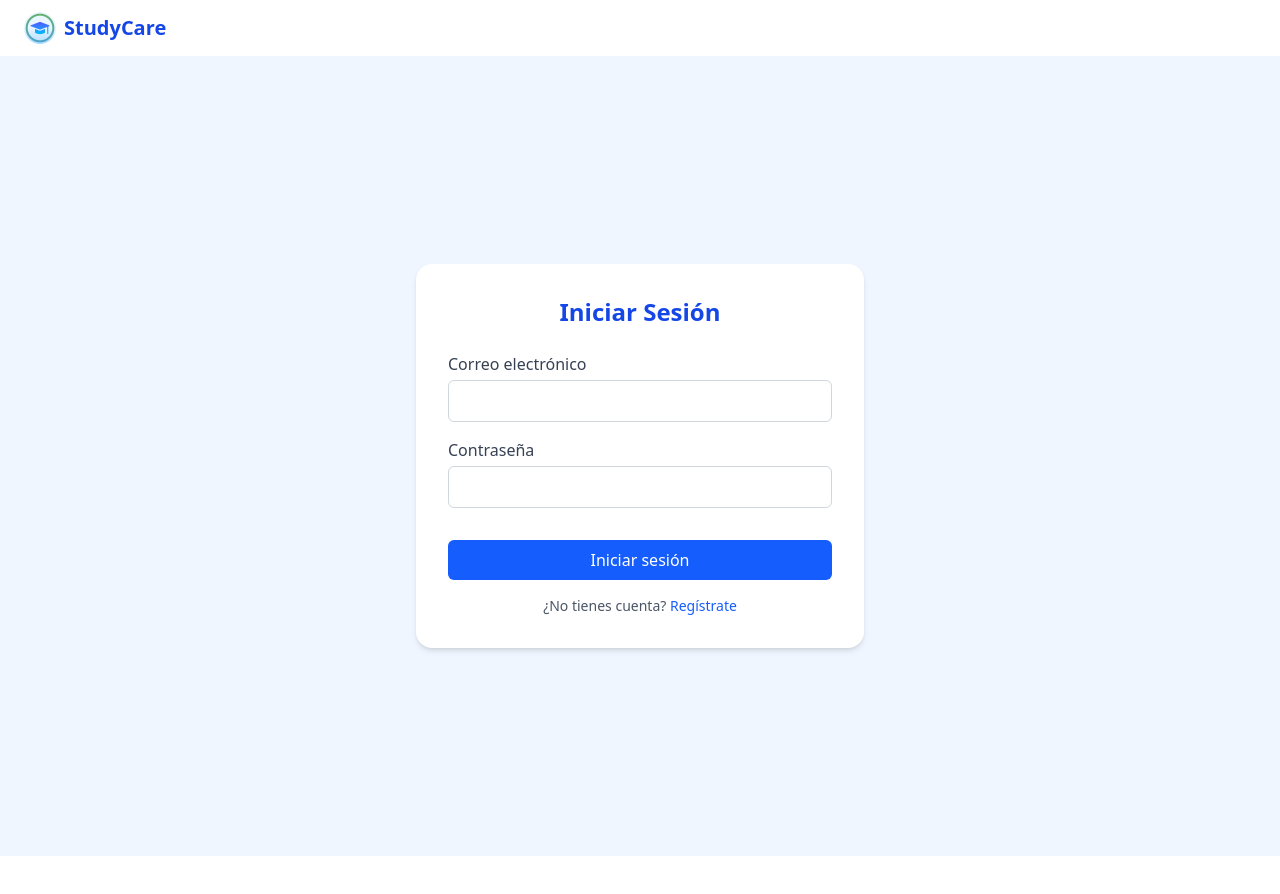
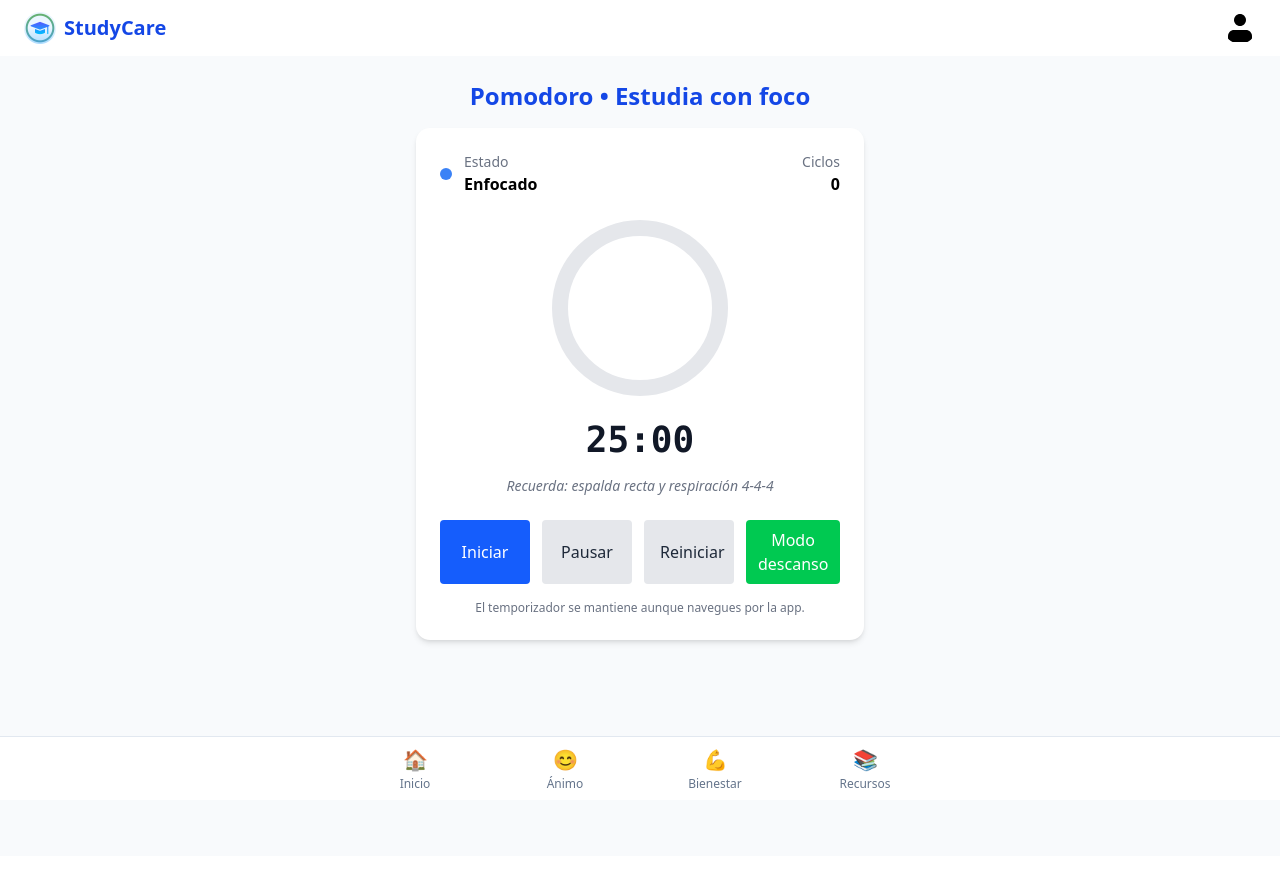
Before and after one commit to edav404/StudyCare, an Angular app: page /pomodoro in a window 1280 px wide. Before the commit this address led to /login. Shown: the top 894 px of the page. Built offline with nearby package versions, Linux system fonts and the light colour scheme.

Commit message:
feature: pomodoro clock

```diff
--- a/src/app/app.routes.ts
+++ b/src/app/app.routes.ts
@@ -13,6 +13,9 @@ export const routes: Routes = [
   { path: 'editar-perfil', component: PgEditarPerfil },
   { path: 'estados-animo', component: PgEstadosAnimo },
   { path: 'bienestar', component: PgBienestarComponent },
+  { path: 'pomodoro',
+    loadComponent: () => import('./pages/pg-pomodoro/pg-pomodoro.component').then(m => m.PgPomodoroComponent)
+  },
   { path: 'recursos',
     loadComponent: () =>
       import('./pages/pg-recursos/pg-recursos.component').then((m) => m.PgRecursosComponent), },
--- a/src/app/pages/pg-inicio/pg-inicio.html
+++ b/src/app/pages/pg-inicio/pg-inicio.html
@@ -79,6 +79,19 @@
     </form>
   </div>
 
+    <!-- Tarjeta de acceso rápido a Pomodoro -->
+  <div class="max-w-md mx-auto my-4">
+    <a routerLink="/pomodoro" class="group block bg-white rounded-xl shadow-md p-4 flex items-center gap-4 hover:shadow-2xl transform hover:-translate-y-1 transition">
+      <div class="w-12 h-12 flex items-center justify-center bg-blue-50 rounded-lg text-2xl">🕒</div>
+      <div>
+        <div class="text-sm text-gray-500">Modo</div>
+        <div class="text-lg font-semibold text-gray-800">Reloj Pomodoro</div>
+        <div class="text-xs text-gray-500 mt-1">25 min enfocado • 5 min descanso</div>
+      </div>
+      <div class="ml-auto text-sm text-blue-600 group-hover:underline">Abrir</div>
+    </a>
+  </div>
+
   <!-- Lista de tareas por categoría -->
   <div class="grid grid-cols-1 md:grid-cols-3 gap-6 mt-8 px-6 mb-6">
     <div *ngFor="let category of categories">
--- a/src/app/pages/pg-inicio/pg-inicio.ts
+++ b/src/app/pages/pg-inicio/pg-inicio.ts
@@ -1,7 +1,7 @@
 import { Component, OnInit, signal } from '@angular/core';
 import { CommonModule } from '@angular/common';
 import { FormsModule } from '@angular/forms';
-import { Router } from '@angular/router';
+import { Router, RouterModule } from '@angular/router';
 import { UserService } from '../../services/user.service';
 
 // Definir la interfaz Task
@@ -15,7 +15,7 @@ export interface Task {
 @Component({
   selector: 'app-pg-inicio',
   standalone: true,
-  imports: [CommonModule, FormsModule],
+  imports: [CommonModule, FormsModule, RouterModule],
   templateUrl: './pg-inicio.html',
   styleUrl: './pg-inicio.css',
 })
--- /dev/null
+++ b/src/app/pages/pg-pomodoro/pg-pomodoro.component.css
@@ -0,0 +1,34 @@
+:root {
+  --card-bg: #ffffff;
+}
+
+.pomodoro-root {
+  background: #f8fafc;
+}
+
+.card {
+  border-radius: 14px;
+}
+
+.status-dot {
+  width: 12px;
+  height: 12px;
+  border-radius: 50%;
+  display: inline-block;
+}
+
+.progress-ring svg {
+  display: block;
+}
+
+.time {
+  color: #111827;
+}
+
+.controls .btn {
+  min-width: 90px;
+}
+
+.btn:active { transform: scale(0.98); }
+
+.ergonomics { font-style: italic; }
--- /dev/null
+++ b/src/app/pages/pg-pomodoro/pg-pomodoro.component.html
@@ -0,0 +1,51 @@
+<div class="pomodoro-root p-6 min-h-screen flex flex-col items-center justify-start bg-gray-50">
+  <h1 class="text-2xl font-bold text-blue-700 mb-4">Pomodoro • Estudia con foco</h1>
+
+  <div class="card bg-white rounded-2xl shadow-md p-6 w-full max-w-md">
+    <div class="flex items-center justify-between mb-4">
+      <div class="status flex items-center gap-3">
+        <span class="status-dot" [style.background]="modeColor"></span>
+        <div>
+          <div class="text-sm text-gray-500">Estado</div>
+          <div class="font-semibold">{{ modeLabel }}</div>
+        </div>
+      </div>
+      <div class="cycles text-right">
+        <div class="text-sm text-gray-500">Ciclos</div>
+        <div class="font-semibold">{{ cyclesCompleted }}</div>
+      </div>
+    </div>
+
+    <div class="timer-area flex flex-col items-center gap-4">
+      <div class="progress-ring">
+        <svg viewBox="0 0 120 120" class="w-48 h-48">
+          <circle cx="60" cy="60" r="50" stroke="#e5e7eb" stroke-width="10" fill="none"></circle>
+          <circle
+            cx="60"
+            cy="60"
+            r="50"
+            [attr.stroke]="modeColor"
+            stroke-width="10"
+            fill="none"
+            stroke-linecap="round"
+            [attr.stroke-dasharray]="314.1592653589793"
+            [attr.stroke-dashoffset]="314.1592653589793 * (1 - progressPct / 100)"
+            transform="rotate(-90 60 60)"
+          ></circle>
+        </svg>
+      </div>
+
+      <div class="time text-4xl font-mono font-bold">{{ minutes }}:{{ seconds }}</div>
+      <div class="ergonomics text-sm text-gray-500">Recuerda: espalda recta y respiración 4-4-4</div>
+    </div>
+
+    <div class="controls mt-6 flex gap-3 justify-center">
+      <button class="btn bg-blue-600 text-white px-4 py-2 rounded" (click)="start()">Iniciar</button>
+      <button class="btn bg-gray-200 text-gray-800 px-4 py-2 rounded" (click)="pause()">Pausar</button>
+      <button class="btn bg-gray-200 text-gray-800 px-4 py-2 rounded" (click)="reset()">Reiniciar</button>
+  <button class="btn bg-green-500 text-white px-3 py-2 rounded" (click)="toggleMode()">{{ mode === 'study' ? 'Modo descanso' : 'Volver a estudio' }}</button>
+    </div>
+
+    <div class="note mt-4 text-xs text-gray-500 text-center">El temporizador se mantiene aunque navegues por la app.</div>
+  </div>
+</div>
--- /dev/null
+++ b/src/app/pages/pg-pomodoro/pg-pomodoro.component.ts
@@ -0,0 +1,218 @@
+import { Component, OnDestroy, OnInit } from '@angular/core';
+import { CommonModule } from '@angular/common';
+
+type Mode = 'study' | 'rest';
+
+interface PomodoroState {
+  mode: Mode;
+  remaining: number; // seconds
+  isRunning: boolean;
+  endTime?: number | null; // ms timestamp
+  cyclesCompleted: number;
+}
+
+const STORAGE_KEY = 'studycare_pomodoro_v1';
+
+@Component({
+  selector: 'app-pg-pomodoro',
+  standalone: true,
+  imports: [CommonModule],
+  templateUrl: './pg-pomodoro.component.html',
+  styleUrls: ['./pg-pomodoro.component.css']
+})
+export class PgPomodoroComponent implements OnInit, OnDestroy {
+  // default durations (seconds)
+  readonly STUDY_DEFAULT = 25 * 60;
+  readonly REST_DEFAULT = 5 * 60;
+
+  // state
+  mode: Mode = 'study';
+  remaining = this.STUDY_DEFAULT;
+  isRunning = false;
+  endTime: number | null = null;
+  cyclesCompleted = 0;
+
+  private timerId: any = null;
+
+  // UI helpers
+  get minutes() {
+    return Math.floor(this.remaining / 60).toString().padStart(2, '0');
+  }
+
+  get seconds() {
+    return (this.remaining % 60).toString().padStart(2, '0');
+  }
+
+  get modeLabel() {
+    return this.mode === 'study' ? 'Enfocado' : 'Descanso';
+  }
+
+  get modeColor() {
+    return this.mode === 'study' ? '#3b82f6' : '#10b981';
+  }
+
+  get totalForMode() {
+    return this.mode === 'study' ? this.STUDY_DEFAULT : this.REST_DEFAULT;
+  }
+
+  get progressPct() {
+    const total = this.totalForMode;
+    return Math.min(100, Math.round(((total - this.remaining) / total) * 100));
+  }
+
+  ngOnInit(): void {
+    this.loadState();
+    // if running, ensure timer updates according to endTime
+    if (this.isRunning) {
+      this.startTicker();
+    }
+  }
+
+  ngOnDestroy(): void {
+    this.clearTicker();
+  }
+
+  private loadState() {
+    try {
+      const raw = localStorage.getItem(STORAGE_KEY);
+      if (!raw) return;
+      const s: PomodoroState = JSON.parse(raw);
+      this.mode = s.mode ?? 'study';
+      this.remaining = typeof s.remaining === 'number' ? s.remaining : this.totalForMode;
+      this.isRunning = !!s.isRunning;
+      this.endTime = s.endTime ?? null;
+      this.cyclesCompleted = s.cyclesCompleted ?? 0;
+
+      // If running and endTime exists, compute remaining by timestamp
+      if (this.isRunning && this.endTime) {
+        const rem = Math.max(0, Math.round((this.endTime - Date.now()) / 1000));
+        this.remaining = rem;
+        if (this.remaining <= 0) {
+          // completed while away
+          this.onCycleComplete();
+        }
+      }
+    } catch (e) {
+      console.error('Error loading pomodoro state', e);
+    }
+  }
+
+  private saveState() {
+    const state: PomodoroState = {
+      mode: this.mode,
+      remaining: this.remaining,
+      isRunning: this.isRunning,
+      endTime: this.endTime,
+      cyclesCompleted: this.cyclesCompleted
+    };
+    try {
+      localStorage.setItem(STORAGE_KEY, JSON.stringify(state));
+    } catch (e) {
+      console.error('Error saving pomodoro state', e);
+    }
+  }
+
+  start() {
+    if (this.isRunning) return;
+    this.isRunning = true;
+    this.endTime = Date.now() + this.remaining * 1000;
+    this.saveState();
+    this.startTicker();
+  }
+
+  pause() {
+    if (!this.isRunning) return;
+    this.isRunning = false;
+    if (this.endTime) {
+      this.remaining = Math.max(0, Math.round((this.endTime - Date.now()) / 1000));
+    }
+    this.endTime = null;
+    this.saveState();
+    this.clearTicker();
+  }
+
+  reset() {
+    this.isRunning = false;
+    this.endTime = null;
+    this.remaining = this.totalForMode;
+    this.saveState();
+    this.clearTicker();
+  }
+
+  /**
+   * Toggle entre modo estudio y modo descanso. Mantiene el temporizador en pausa
+   * para que el usuario inicie manualmente el siguiente ciclo.
+   */
+  toggleMode() {
+    if (this.mode === 'study') {
+      this.mode = 'rest';
+      this.remaining = this.REST_DEFAULT;
+    } else {
+      this.mode = 'study';
+      this.remaining = this.STUDY_DEFAULT;
+    }
+    this.isRunning = false;
+    this.endTime = null;
+    this.saveState();
+    this.clearTicker();
+  }
+
+  private startTicker() {
+    this.clearTicker();
+    this.timerId = setInterval(() => this.tick(), 500);
+  }
+
+  private clearTicker() {
+    if (this.timerId) {
+      clearInterval(this.timerId);
+      this.timerId = null;
+    }
+  }
+
+  private tick() {
+    if (!this.isRunning) return;
+    if (!this.endTime) return;
+    const rem = Math.max(0, Math.round((this.endTime - Date.now()) / 1000));
+    this.remaining = rem;
+    if (this.remaining <= 0) {
+      this.onCycleComplete();
+    }
+    this.saveState();
+  }
+
+  private onCycleComplete() {
+    // play sound / visual
+    this.playBeep();
+    // if study completed, count a cycle
+    if (this.mode === 'study') {
+      this.cyclesCompleted++;
+    }
+
+    // swap modes and auto-start next
+    this.mode = this.mode === 'study' ? 'rest' : 'study';
+    this.remaining = this.totalForMode;
+    // auto start next cycle
+    this.isRunning = true;
+    this.endTime = Date.now() + this.remaining * 1000;
+    this.saveState();
+    this.startTicker();
+  }
+
+  // small beep using WebAudio if available, fallback to short alert
+  private playBeep() {
+    try {
+      const ctx = new (window as any).AudioContext();
+      const o = ctx.createOscillator();
+      const g = ctx.createGain();
+      o.type = 'sine';
+      o.frequency.value = 880;
+      g.gain.value = 0.05;
+      o.connect(g);
+      g.connect(ctx.destination);
+      o.start();
+      setTimeout(() => { o.stop(); ctx.close(); }, 250);
+    } catch (e) {
+      // ignore
+    }
+  }
+}
```
